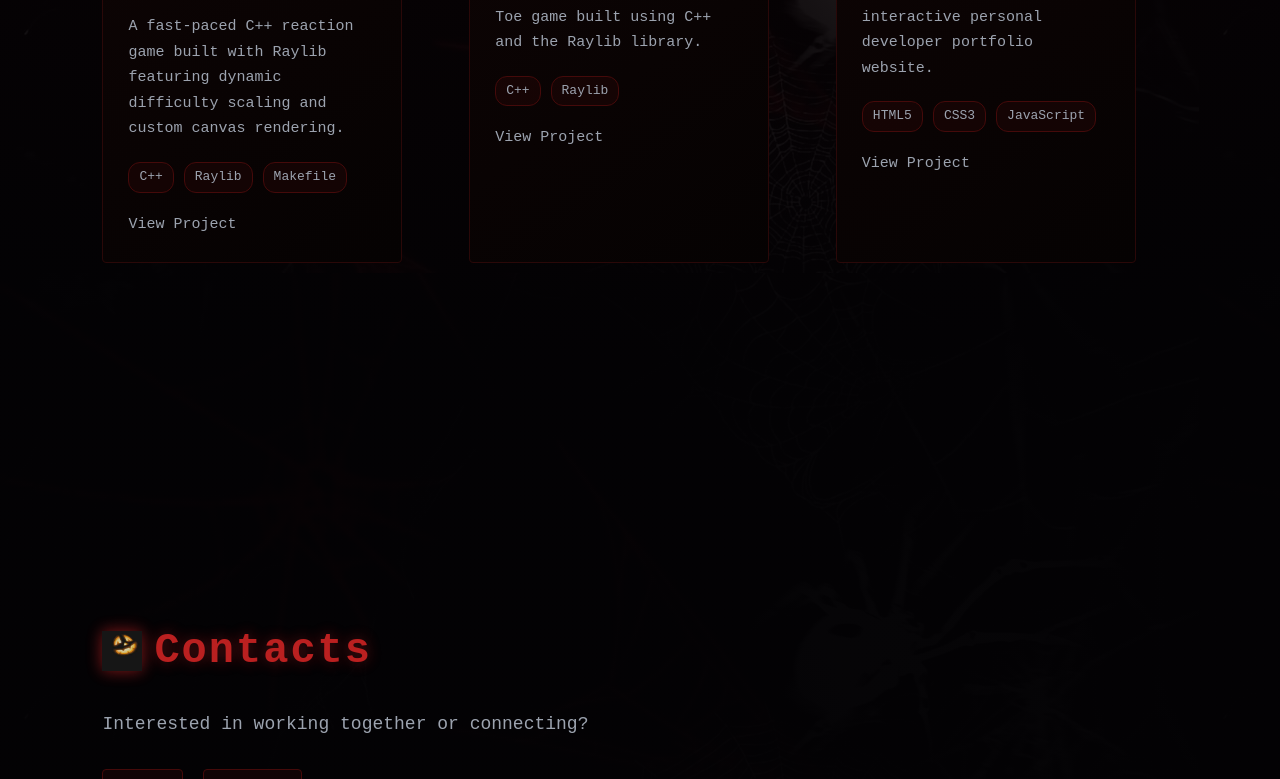
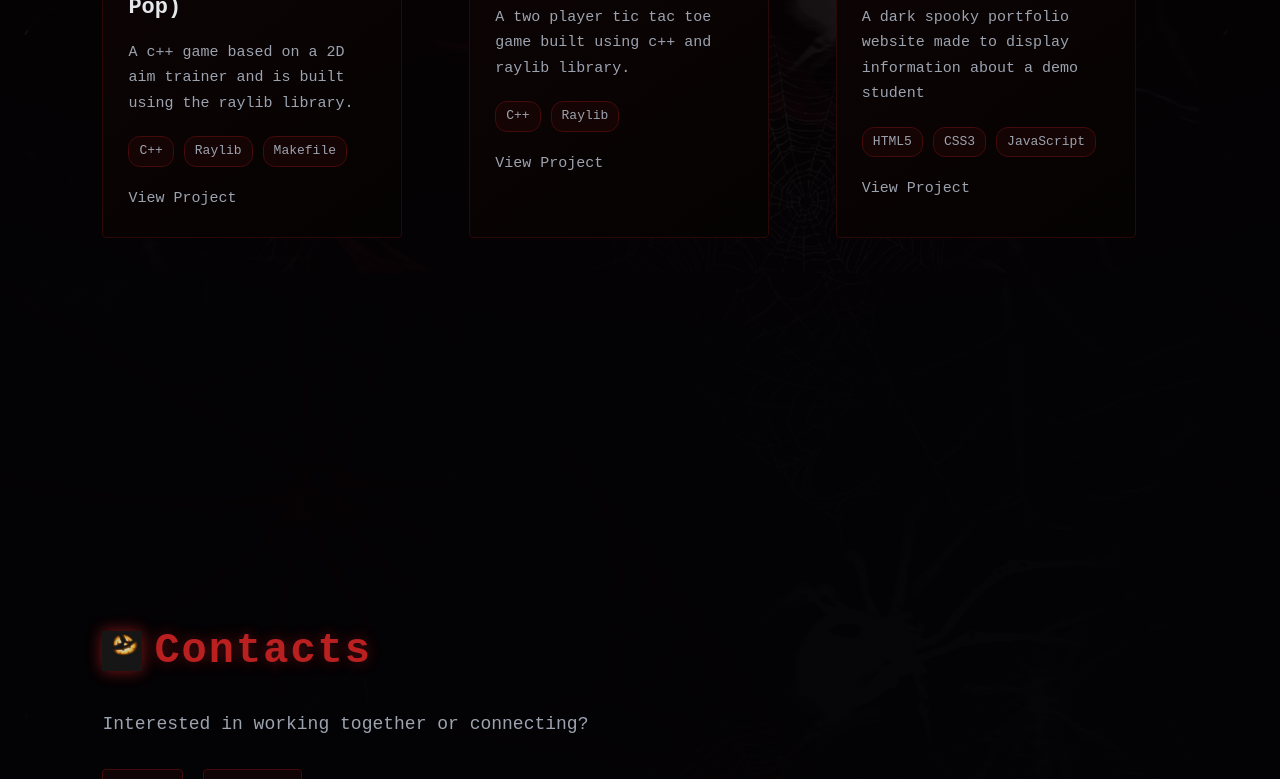
Before and after one commit to th25thbam/demo-portfolio, a plain HTML site: page index.html in a window 1280 px wide. Shown: the part 2463-3242 px from the top of the page. Drawn offline with Linux system fonts and the light colour scheme.

Commit message:
fixed text

```diff
--- a/index.html
+++ b/index.html
@@ -73,7 +73,7 @@
                 <article class="project-card">
                     <div class="project-content">
                         <h3>SpookIt (Pumpkin Pop)</h3>
-                        <p>A fast-paced C++ reaction game built with Raylib featuring dynamic difficulty scaling and custom canvas rendering.</p>
+                        <p>A c++ game based on a 2D aim trainer and is built using the raylib library.</p>
                     </div>
                     <div class="project-tech">
                         <span>C++</span>
@@ -86,7 +86,7 @@
                 <article class="project-card">
                     <div class="project-content">
                         <h3>Tic-Tac-Toe</h3>
-                        <p>A local two-player Tic-Tac-Toe game built using C++ and the Raylib library.</p>
+                        <p>A two player tic tac toe game built using c++ and raylib library.</p>
                     </div>
                     <div class="project-tech">
                         <span>C++</span>
@@ -98,7 +98,7 @@
                 <article class="project-card">
                     <div class="project-content">
                         <h3>Demo Portfolio</h3>
-                        <p>A dark gothic horror-themed interactive personal developer portfolio website.</p>
+                        <p>A dark spooky portfolio website made to display information about a demo student</p>
                     </div>
                     <div class="project-tech">
                         <span>HTML5</span>
```
